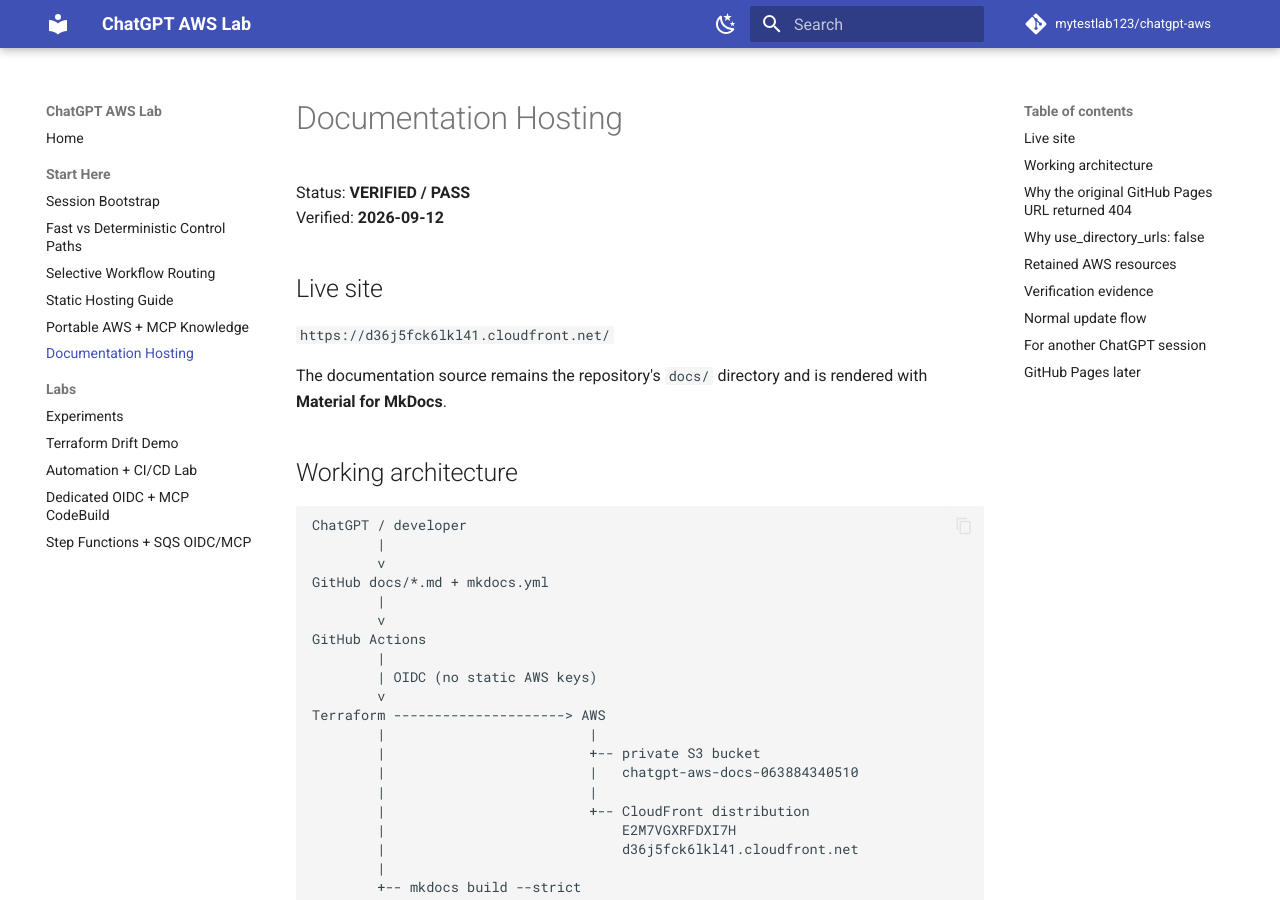
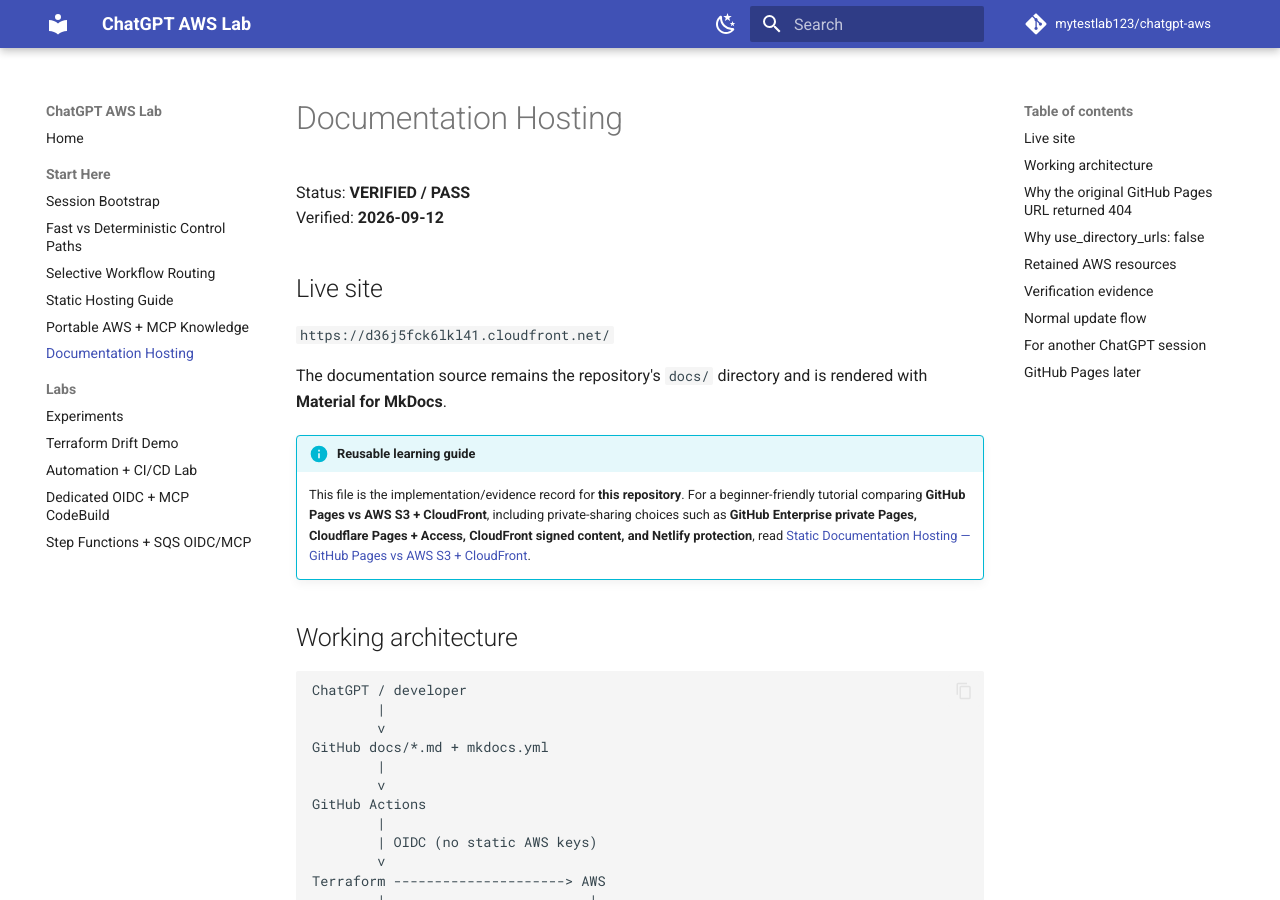
Before and after one commit to mytestlab123/chatgpt-aws, an MkDocs documentation site: the page built from docs/HOSTING.md, in a window 1280 px wide and 900 px high. Built offline with MkDocs 1.6.1 and Material for MkDocs 9.7.7, drawn with Linux system fonts in a browser that asks for light colours; comment, search, counter and statistics services are not loaded.

Commit message:
Cross-link reusable static hosting learning guide

```diff
--- a/docs/HOSTING.md
+++ b/docs/HOSTING.md
@@ -8,6 +8,9 @@
 `https://d36j5fck6lkl41.cloudfront.net/`
 
 The documentation source remains the repository's `docs/` directory and is rendered with **Material for MkDocs**.
+
+!!! info "Reusable learning guide"
+    This file is the implementation/evidence record for **this repository**. For a beginner-friendly tutorial comparing **GitHub Pages vs AWS S3 + CloudFront**, including private-sharing choices such as **GitHub Enterprise private Pages, Cloudflare Pages + Access, CloudFront signed content, and Netlify protection**, read [Static Documentation Hosting — GitHub Pages vs AWS S3 + CloudFront](STATIC_SITE_HOSTING_GUIDE.md).
 
 ## Working architecture
 
```
